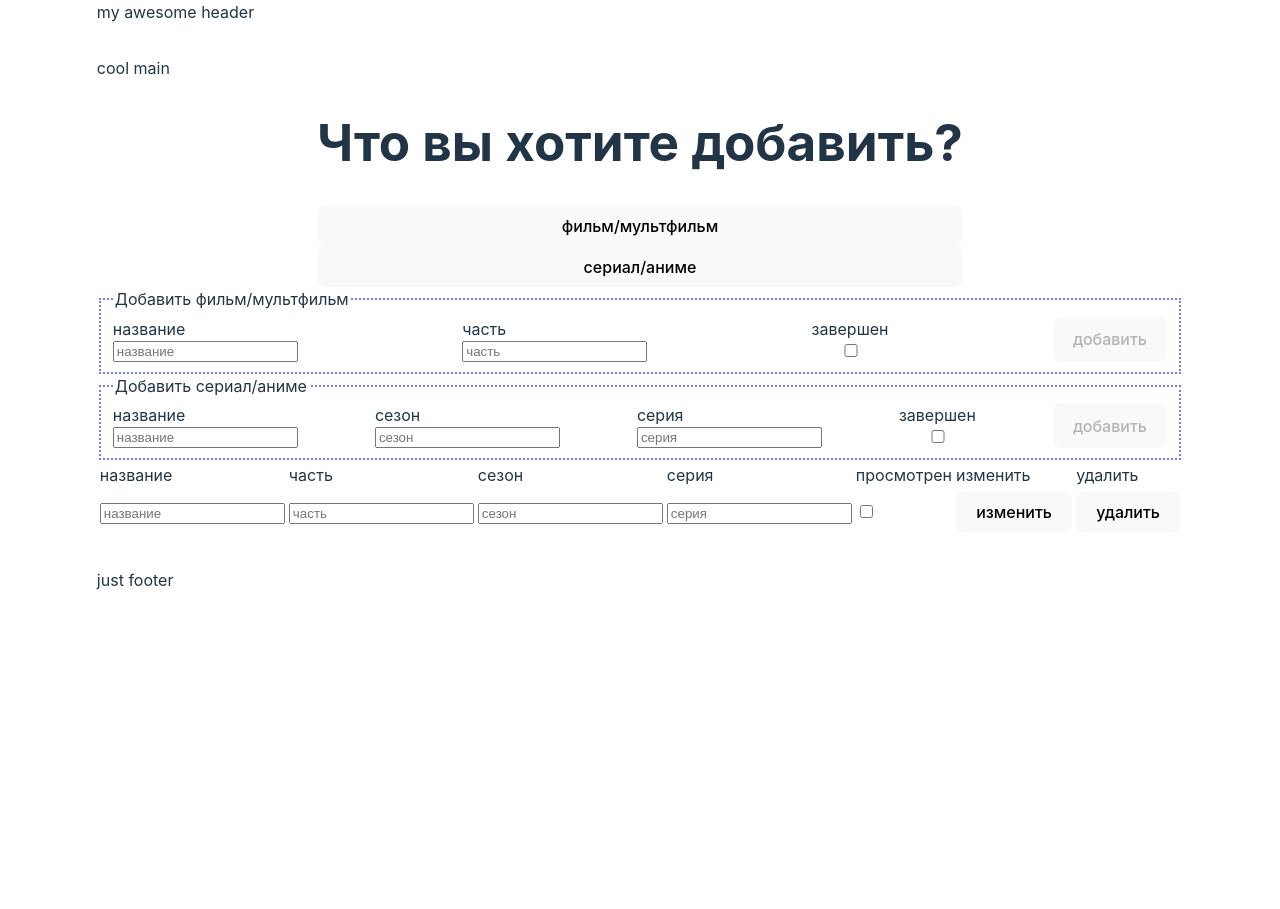
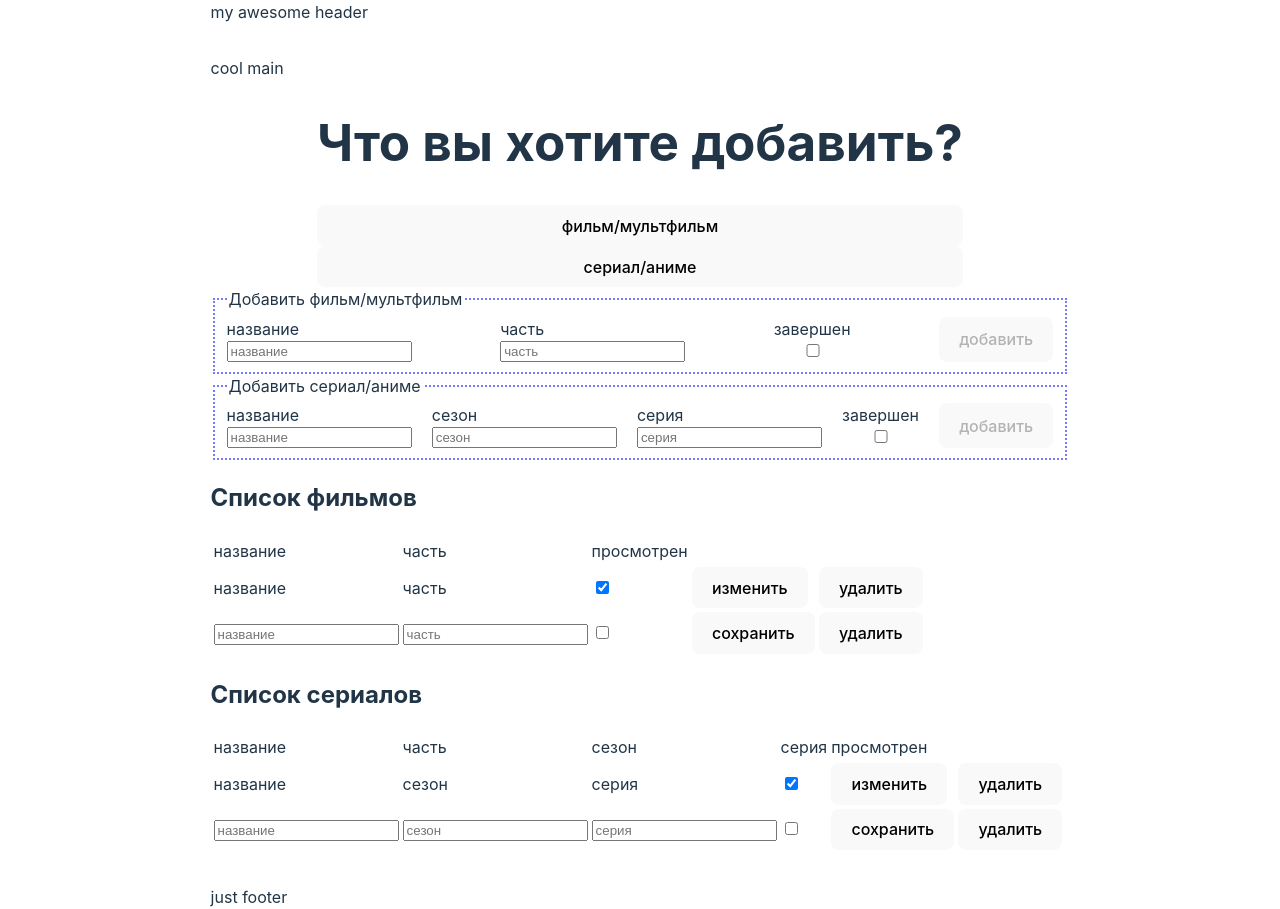
Before and after one commit to slowsleep/all-checker, a React (Vite) app: page / in a window 1280 px wide. Before the commit the page ends 800 px from the top, so only its background shows below. Built offline with nearby package versions, Linux system fonts and the light colour scheme.

Commit message:
Change html to components. Create MovieTable and SeriesTable components

```diff
--- a/src/App.jsx
+++ b/src/App.jsx
@@ -3,6 +3,8 @@ import { Layout } from "./components/Layout/Layout";
 import { MovieForm } from "./components/Form/MovieForm";
 import { SeriesForm } from "./components/Form/SeriesForm";
 import { MovieSerialFormVisible } from "./components/MovieSerialFormVisible/MovieSerialFormVisible";
+import { MovieTable } from "./components/Table/MovieTable";
+import { SeriesTable } from "./components/Table/SeriesTable";
 
 function App() {
     return (
@@ -10,45 +12,8 @@ function App() {
                 <MovieSerialFormVisible />
                 <MovieForm formName="addMovie" />
                 <SeriesForm formName="addSerial" />
-
-                <table>
-                    <thead>
-                        <tr>
-                            <td>название</td>
-                            <td>часть</td>
-                            <td>сезон</td>
-                            <td>серия</td>
-                            <td>просмотрен</td>
-                            <td>изменить</td>
-                            <td>удалить</td>
-                        </tr>
-                    </thead>
-                    <tbody>
-                        <tr>
-                            <td>
-                                <input type="text" placeholder="название" />
-                            </td>
-                            <td>
-                                <input type="number" placeholder="часть" />
-                            </td>
-                            <td>
-                                <input type="number" placeholder="сезон" />
-                            </td>
-                            <td>
-                                <input type="number" placeholder="серия" />
-                            </td>
-                            <td>
-                                <input type="checkbox" />
-                            </td>
-                            <td>
-                                <button>изменить</button>
-                            </td>
-                            <td>
-                                <button>удалить</button>
-                            </td>
-                        </tr>
-                    </tbody>
-                </table>
+                <MovieTable/>
+                <SeriesTable/>
             </Layout>
     );
 }
--- /dev/null
+++ b/src/components/Table/MovieTable.jsx
@@ -0,0 +1,50 @@
+export const MovieTable = () => {
+    return (
+        <>
+            <h2>Список фильмов</h2>
+            <table>
+                <thead>
+                    <tr>
+                        <td>название</td>
+                        <td>часть</td>
+                        <td>просмотрен</td>
+                        <td></td>
+                        <td></td>
+                    </tr>
+                </thead>
+                <tbody>
+                    <tr>
+                        <td>название</td>
+                        <td>часть</td>
+                        <td>
+                            <input type="checkbox" checked />
+                        </td>
+                        <td>
+                            <button>изменить</button>
+                        </td>
+                        <td>
+                            <button>удалить</button>
+                        </td>
+                    </tr>
+                    <tr>
+                        <td>
+                            <input type="text" placeholder="название" />
+                        </td>
+                        <td>
+                            <input type="number" placeholder="часть" />
+                        </td>
+                        <td>
+                            <input type="checkbox" />
+                        </td>
+                        <td>
+                            <button>сохранить</button>
+                        </td>
+                        <td>
+                            <button>удалить</button>
+                        </td>
+                    </tr>
+                </tbody>
+            </table>
+        </>
+    );
+};
--- /dev/null
+++ b/src/components/Table/SeriesTable.jsx
@@ -0,0 +1,56 @@
+export const SeriesTable = () => {
+    return (
+        <>
+            <h2>Список сериалов</h2>
+            <table>
+                <thead>
+                    <tr>
+                        <td>название</td>
+                        <td>часть</td>
+                        <td>сезон</td>
+                        <td>серия</td>
+                        <td>просмотрен</td>
+                        <td></td>
+                        <td></td>
+                    </tr>
+                </thead>
+                <tbody>
+                    <tr>
+                        <td>название</td>
+                        <td>сезон</td>
+                        <td>серия</td>
+                        <td>
+                            <input type="checkbox" checked />
+                        </td>
+                        <td>
+                            <button>изменить</button>
+                        </td>
+                        <td>
+                            <button>удалить</button>
+                        </td>
+                    </tr>
+                    <tr>
+                        <td>
+                            <input type="text" placeholder="название" />
+                        </td>
+                        <td>
+                            <input type="number" placeholder="сезон" />
+                        </td>
+                        <td>
+                            <input type="number" placeholder="серия" />
+                        </td>
+                        <td>
+                            <input type="checkbox" />
+                        </td>
+                        <td>
+                            <button>сохранить</button>
+                        </td>
+                        <td>
+                            <button>удалить</button>
+                        </td>
+                    </tr>
+                </tbody>
+            </table>
+        </>
+    );
+};
```
